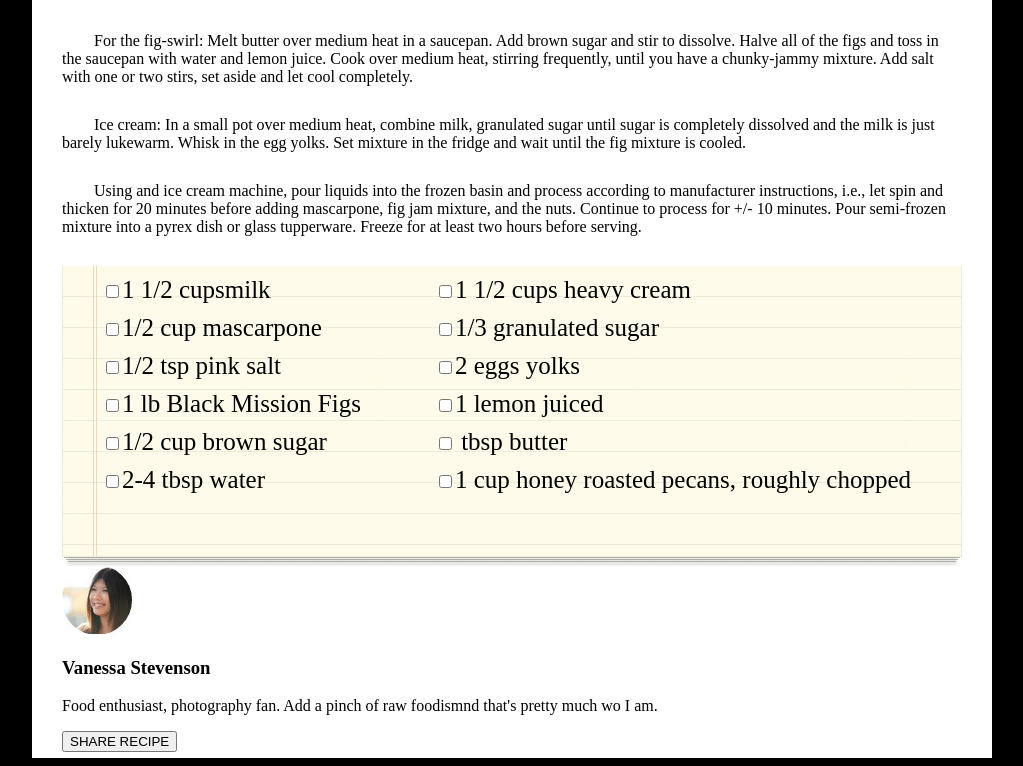
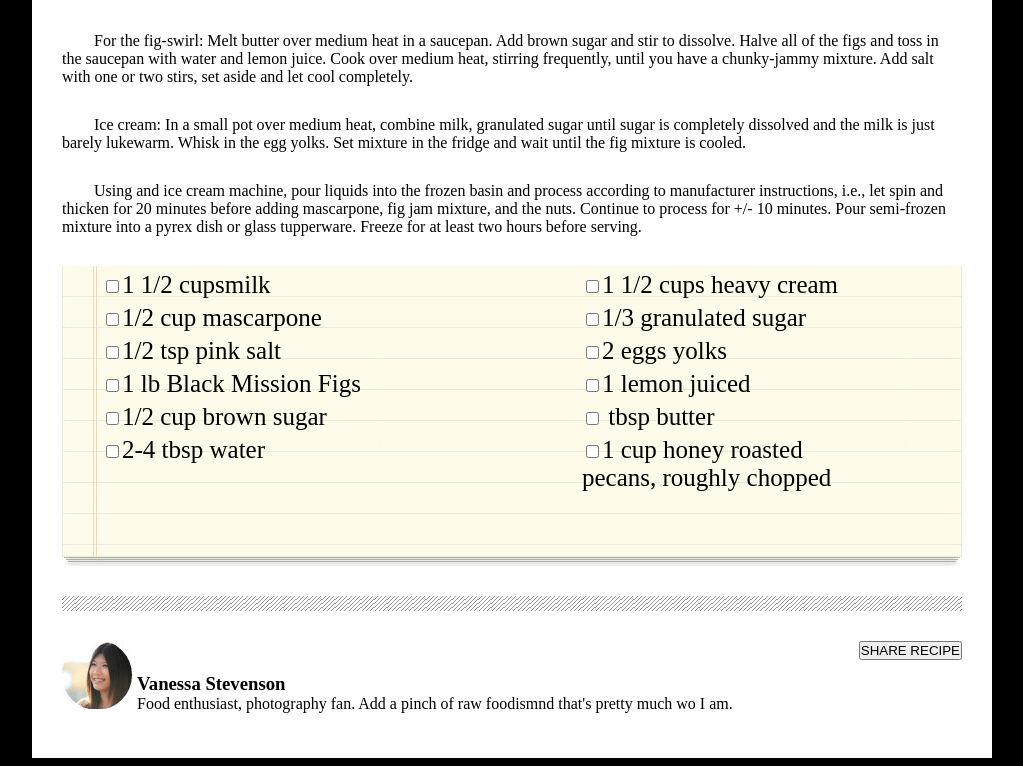
Before and after one commit to ejdelrio/chocolate-pizza, a plain HTML site: page index.html in a window 1280 px wide. Shown: the part 850-1616 px from the top of the page, without its empty margins (128-1151 px from the left). Drawn offline with Linux system fonts and the light colour scheme.

Commit message:
Still working on css....  STILL

```diff
--- a/index.html
+++ b/index.html
@@ -44,7 +44,7 @@
       </div>
     </header>
     <main>
-      <div class="wont_work"></div>
+      <div class="border"></div>
       <div>
         <h1>Chocolate Pizza</h1>
         <div class="date_published">
@@ -76,9 +76,10 @@
             <label><input type="checkbox" name="" value="">1 cup honey roasted pecans, roughly chopped</label>
           </div>
         </div>
+        <div class="border two"></div>
         <div class="bottom">
           <img src="van-pic.png" alt="">
-          <div class="">
+          <div>
             <h3>Vanessa Stevenson</h3>
             <p>Food enthusiast, photography fan. Add a pinch of raw foodismnd that's pretty much wo I am.</p>
           </div>
--- a/style.css
+++ b/style.css
@@ -1,5 +1,6 @@
-
-
+* {
+  outline: 1ps solid black;
+}
 li {
   list-style: none;
 }
@@ -111,7 +112,8 @@ main {
   background: white;
 }
 
-.wont_work {
+.border {
+  margin: 0;
   margin-left: 30px;
   width: 900px;
   height: 15px;
@@ -167,6 +169,7 @@ main>div>:nth-child(4)>p {
 }
 
 .ingredients {
+  position: relative;
   width: 900px;
   height: 300px;
   margin-top: 30px;
@@ -176,11 +179,41 @@ main>div>:nth-child(4)>p {
 .ingredients>div {
   display: inline-block;
   margin-right: 30px;
+  width: 300px;
+  position: absolute;
+  top: 0;
 }
 
 .ingredients>div> label {
   display: block;
   margin-left: 40px;
-  margin-top: 10px;
+  margin-top: 5px;
   font-size: 25px;
 }
+
+.ingredients>:last-child {
+  margin-right: 120px;
+  right: 0;
+}
+
+.border.two {
+  margin: auto;
+  margin-top: 30px;
+}
+
+.bottom {
+  margin-top: 30px;
+}
+
+.bottom * {
+  margin: 0px;
+  padding: 0px;
+}
+
+.bottom>* {
+  display: inline-block;
+}
+
+button {
+  float: right;
+}
```
